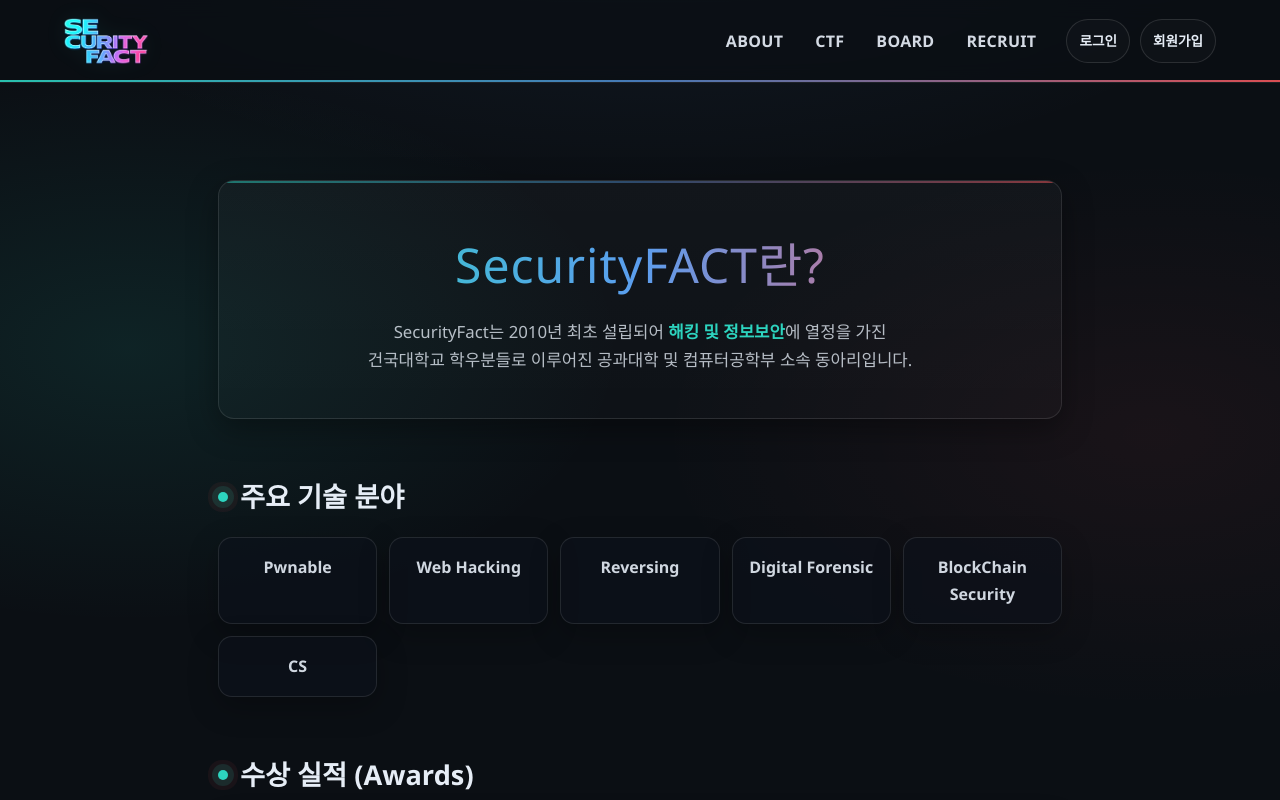
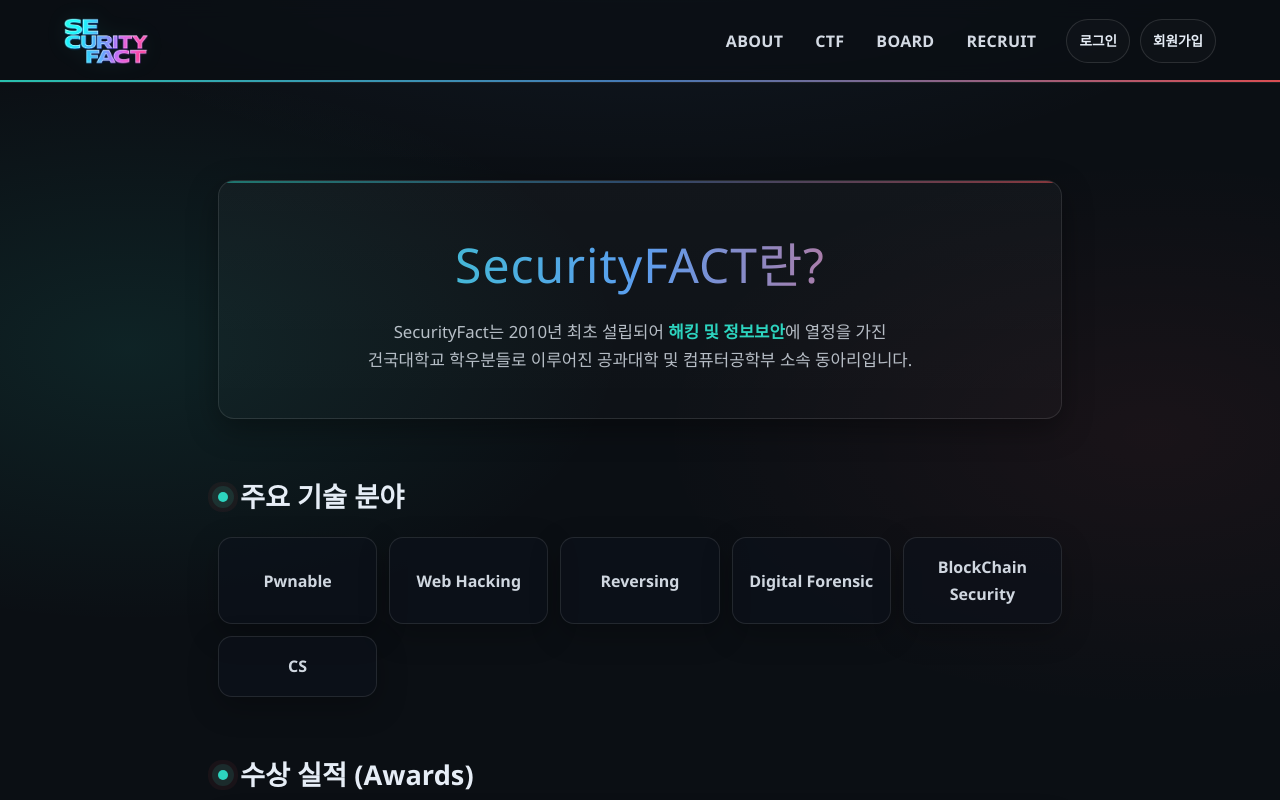
Before and after one commit to SF-webProject/SF-Web, a Next.js app: page /about/intro in a window 1280 px wide. Shown: the top 800 px of the page. Built offline with nearby package versions, Linux system fonts and the light colour scheme; no server answers.

Commit message:
fix: intro and recruit page align fix

```diff
--- a/src/app/(sf)/sf.module.css
+++ b/src/app/(sf)/sf.module.css
@@ -405,6 +405,9 @@
   gap: 12px;
 }
 .aboutIntro__techItem{
+  display: flex;
+  align-items: center;      /* 세로(상하) 가운데 */
+  justify-content: center;  /* 가로(좌우) 가운데 */
   background: rgba(12,18,28,.60);
   border: 1px solid rgba(255,255,255,.10);
   border-radius: 14px;
@@ -871,6 +874,9 @@
   gap: 12px;
 }
 .recruit__techTag{
+  display: flex;
+  align-items: center;      /* 세로(상하) 가운데 */
+  justify-content: center;  /* 가로(좌우) 가운데 */
   background: rgba(15,22,35,.8);
   border: 1px solid rgba(255,255,255,.10);
   border-radius: 12px;
```
